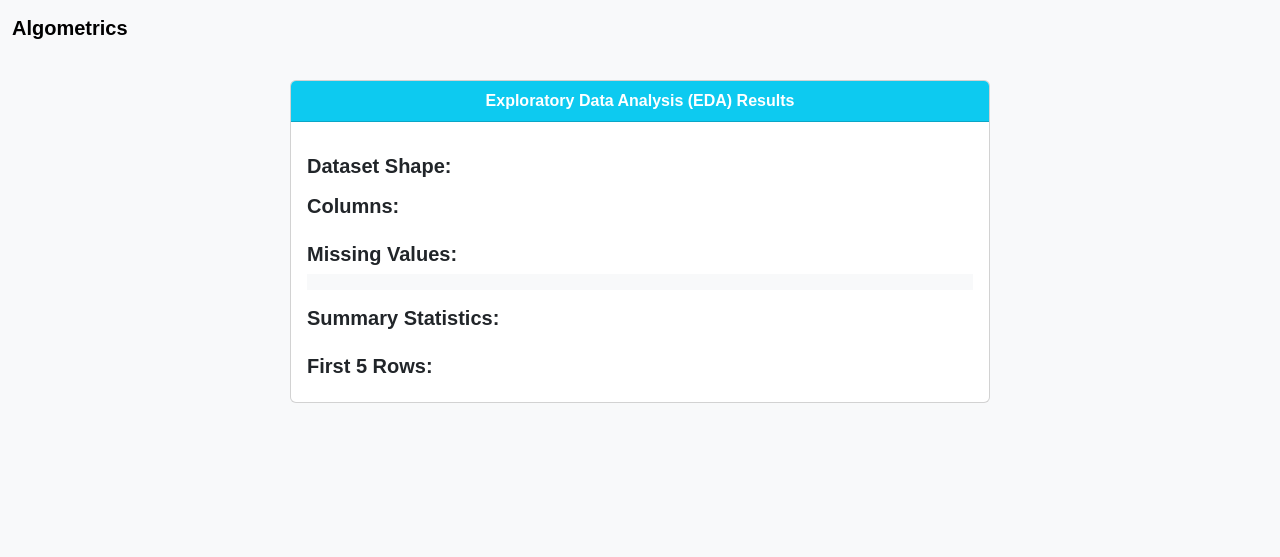
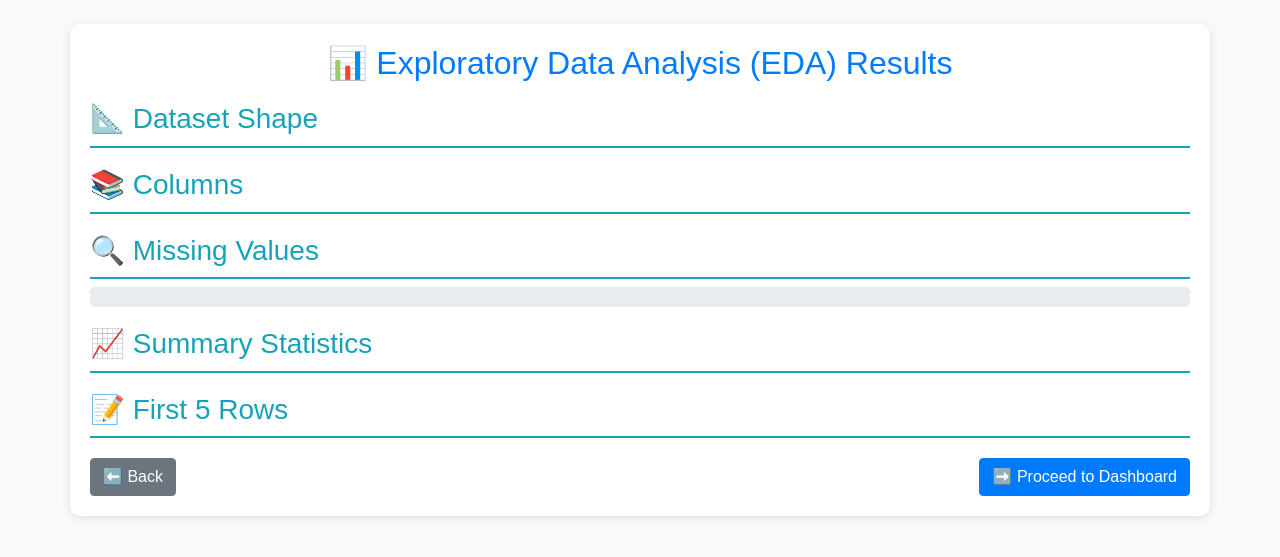
Before and after one commit to nehadesh933/algometrics, a Flask app: template templates/eda_results.html in a window 1280 px wide. Shown: the top 557 px of the page. Run offline with Flask 3, Linux system fonts and the light colour scheme; the template is opened without the code that fills it, so the values that code supplies are empty.

Commit message:
Update eda_results.html

```diff
--- a/templates/eda_results.html
+++ b/templates/eda_results.html
@@ -4,74 +4,79 @@
     <meta charset="UTF-8">
     <meta name="viewport" content="width=device-width, initial-scale=1.0">
     <title>EDA Results</title>
-
-    <!-- Bootstrap -->
-    <link rel="stylesheet" href="https://cdn.jsdelivr.net/npm/bootstrap@5.3.0/dist/css/bootstrap.min.css">
-
+    <link rel="stylesheet" href="https://cdn.jsdelivr.net/npm/bootstrap@4.3.1/dist/css/bootstrap.min.css">
     <style>
         body {
-            background-color: #f8f9fa;
+            background-color: #f9f9f9;
             font-family: Arial, sans-serif;
         }
         .container {
+            background: #fff;
+            padding: 20px;
+            border-radius: 10px;
+            box-shadow: 0 2px 10px rgba(0, 0, 0, 0.1);
+        }
+        h2 {
+            color: #007bff;
+            margin-bottom: 20px;
+        }
+        h3 {
+            color: #17a2b8;
+            border-bottom: 2px solid #17a2b8;
+            padding-bottom: 10px;
             margin-top: 20px;
         }
-        .card {
-            max-width: 700px;
-            margin: auto;
+        pre {
+            background: #e9ecef;
+            padding: 10px;
+            border-radius: 5px;
+        }
+        table {
+            width: 100%;
+            border-collapse: collapse;
+        }
+        table th, table td {
+            border: 1px solid #dee2e6;
+            padding: 8px;
+            text-align: left;
+        }
+        table th {
+            background-color: #007bff;
+            color: white;
+        }
+        .btn-container {
+            margin-top: 20px;
+            display: flex;
+            justify-content: space-between;
         }
     </style>
 </head>
 <body>
+    <div class="container mt-4">
+        <h2 class="text-center">📊 Exploratory Data Analysis (EDA) Results</h2>
 
-    <!-- Navbar -->
-    <nav class="navbar navbar-expand-lg navbar-light bg-light">
-        <div class="container-fluid">
-            <a class="navbar-brand fw-bold" href="#">Algometrics</a>
-        </div>
-    </nav>
+        <h3>📐 Dataset Shape</h3>
+        <p>{{ insights['shape'] }}</p>
 
-    <div class="container">
+        <h3>📚 Columns</h3>
+        <p>{{ insights['columns'] }}</p>
 
-        <!-- EDA Insights -->
-        <div class="card mt-4">
-            <div class="card-header text-center fw-bold bg-info text-white">
-                Exploratory Data Analysis (EDA) Results
-            </div>
-            <div class="card-body">
+        <h3>🔍 Missing Values</h3>
+        <pre>{{ insights['missing_values'] }}</pre>
 
-                <!-- Dataset Shape -->
-                <h5 class="mt-3"><strong>Dataset Shape:</strong></h5>
-                <p>{{ insights.shape }}</p>
+        <h3>📈 Summary Statistics</h3>
+        {{ insights['summary']|safe }}
 
-                <!-- Column Names -->
-                <h5 class="mt-3"><strong>Columns:</strong></h5>
-                <ul class="list-group">
-                    {% for col in insights.columns %}
-                        <li class="list-group-item">{{ col }}</li>
-                    {% endfor %}
-                </ul>
+        <h3>📝 First 5 Rows</h3>
+        {{ insights['head']|safe }}
 
-                <!-- Missing Values -->
-                <h5 class="mt-3"><strong>Missing Values:</strong></h5>
-                <pre class="bg-light p-2">{{ insights.missing_values }}</pre>
+        <div class="btn-container">
+            <!-- ✅ Back Button -->
+            <a href="{{ url_for('upload') }}" class="btn btn-secondary">⬅️ Back</a>
 
-                <!-- Summary Statistics -->
-                <h5 class="mt-3"><strong>Summary Statistics:</strong></h5>
-                <div class="table-responsive">
-                    {{ insights.summary | safe }}
-                </div>
-
-                <!-- First 5 Rows -->
-                <h5 class="mt-3"><strong>First 5 Rows:</strong></h5>
-                <div class="table-responsive">
-                    {{ insights.head | safe }}
-                </div>
-
+            <!-- ✅ Proceed Button -->
+            <a href="{{ url_for('dashboard') }}" class="btn btn-primary">➡️ Proceed to Dashboard</a>
         </div>
     </div>
-
-    </div>
-
 </body>
 </html>
```
Lines whose indentation alone changed are shown as unchanged.
